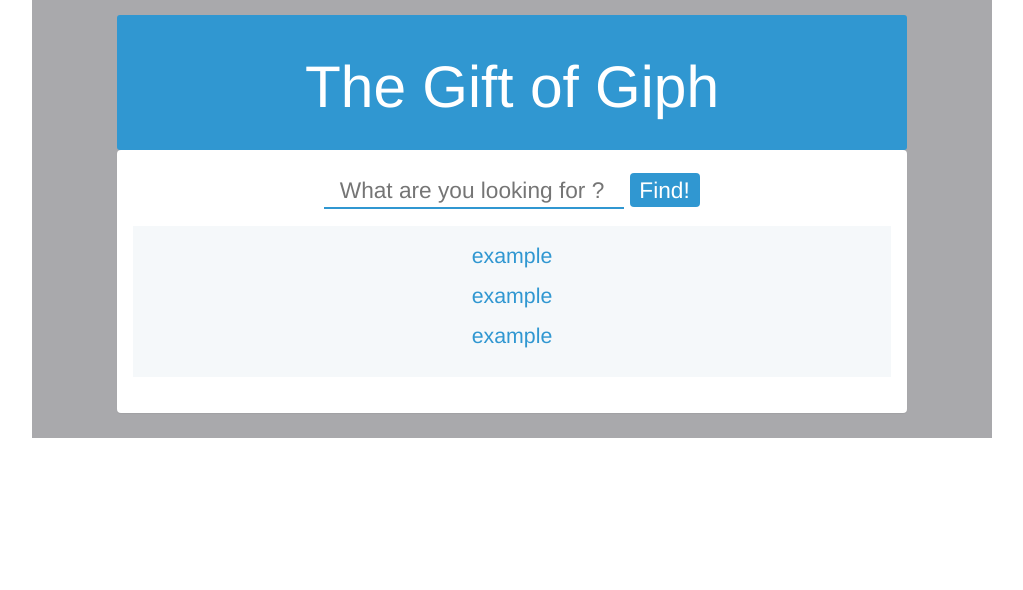
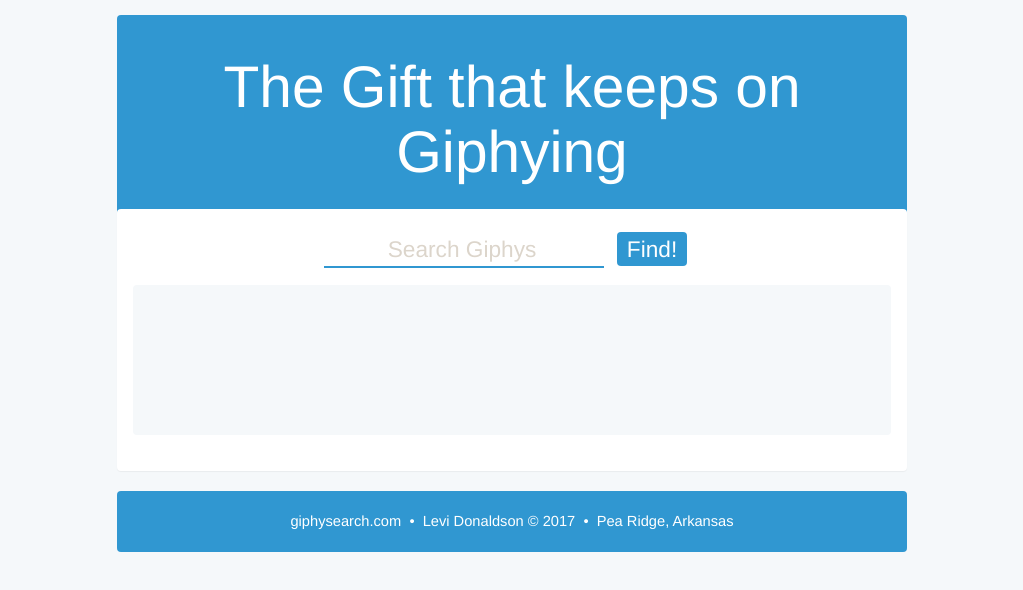
Before and after one commit to lcdonaldson/js-giphy_challenge, a plain HTML site: page index.html in a window 1280 px wide. Shown: the whole page, without its empty margins (128-1151 px from the left). Drawn offline with nearby package versions, Linux system fonts and the light colour scheme.

Commit message:
giphy api search added

```diff
--- a/index.html
+++ b/index.html
@@ -23,28 +23,28 @@
     <div class="container-fluid wrapper">
         <div class="row">
             <header class="hero col-xs-12">
-                <h1>The Gift of Giph</h1>
+                <h1>The Gift that keeps on Giphying</h1>
             </header>
 
             <div class="panel col-xs-12">
                 <form action="">
                     <div class="media-object">
                         <div id="search">
-                            <input type="search" id="name" name="user_name" placeholder="What are you looking for ?">
+                            <input type="search" id="name" name="user_name" placeholder="Search Giphys">
                         </div>
                         <div id="submit" class="button">
                             <button type="submit">Find!</button>
                         </div>
                     </div>
                 </form>
-                <div class="content">
-                    <p>example</p>
-                    <p>example</p>
-                    <p>example</p>
+                <div id="results" class="content">
                 </div>
             </div>
+
+            <footer class="dev_info col-xs-12">
+                <p class="linear">giphysearch.com <span>&nbsp</span>•<span>&nbsp</span> Levi Donaldson © 2017 <span>&nbsp</span>•<span>&nbsp</span> Pea Ridge, Arkansas</p>
+            </footer>
         </div>
     </div>
-
 </body>
 </html>
--- a/main.js
+++ b/main.js
@@ -1,6 +1,43 @@
 $(document).ready(function (){
-    $("#name").on("change", function(event){
+    $("button").on("click", function(event){
         event.preventDefault();
-        console.log('hey');
+
+        var xhr = $.get("http://api.giphy.com/v1/gifs/search?q=ryan+gosling&api_key=dc6zaTOxFJmzC&limit=5");
+        // var img = $('<img/>', {src: xhr + '.png'});
+        // img.appendTo('.content');
+
+        xhr.done(function(data) {
+            // $('<p>' +  xhr + '</p>').appendTo('.content');
+            console.log(data);
+            var data = data.data[0].images.original.url;
+            // var result = drawImage(data);
+            document.getElementById("results").innerHTML = data;
+
+        });
+
+
+        // var written = $("#name").val();
+        // $('<p>' +  written + '</p>').appendTo('.content');
+
+
+
+        // var api = "http://api.giphy.com/v1/gifs/search?";
+        // var apiKey = "&api_key=dc6zaTOxFJmzC";
+        // var query = "&q=ryan+gosling";
+
+        // function setup() {
+        //     noCanvas();
+        //     var url = api + apiKey + query;
+        //     loadJSON(url, gotData);
+        // };
+
+        // function gotData(data) {
+        //     println(data.data[0].images.original.url)
+        // };
+
+
     });
-})
+
+
+
+});
--- a/styles.css
+++ b/styles.css
@@ -10,15 +10,20 @@
    box-sizing: inherit;
    color: inherit;
 }
+
 /************************************/
 
 
 /*********** Defaults *************/
-.hero {
+body {
+    background-color: #F5F8FA;
+}
+
+header {
     text-align: center;
-    background-color: #3097D1;
     padding: 20px 0;
-    border-radius: 3px;
+    border-radius: 4px;
+    margin-bottom: -5px;
 }
 
 form {
@@ -35,9 +40,20 @@
     color: #3097D1;
 }
 
-/*::-webkit-input-placeholder {
-    color: #C8C8C8;
-}*/
+input[placeholder] {
+    font-weight: 400;
+}
+
+::-webkit-input-placeholder {
+    color: #dcd5cb;
+    /*color: #f5f8fa;*/
+}
+
+footer {
+    text-align: center;
+    padding: 20px 0;
+    border-radius: 3px;
+}
 /************************************/
 
 
@@ -45,7 +61,6 @@
 .wrapper {
     display: flex;
     flex-direction: column;
-    background-color: orange;
     max-width: 960px;
     padding-top: 10px;
 }
@@ -59,15 +74,14 @@
 .panel {
     flex: 1;
     overflow: auto;
-    /*background-color: green;*/
     text-align: center;
     padding: 15px 0 20px 0;
+    /*margin-bottom: -10px;*/
 }
 
 .media-object {
     width: 400px;
     height: 30px;
-    /*background-color: pink;*/
     margin: 0 auto;
     padding: 2px;
 }
@@ -83,35 +97,39 @@
 
 .content {
     background-color: #F5F8FA;
-    /*background-color: #3097D1;*/
     padding: 15px;
     margin: 15px;
+    min-height: 150px;
+    border-radius: 4px;
 }
 
 .content p {
     font-size: 16pt;
     color: #3097D1;
 }
+
+.linear {
+  margin: 0 auto;
+}
 /************************************/
 
+
 /************ Component Styling *************/
+.hero {
+    background-color: #3097D1;
+}
+
 .hero > h1 {
     font-size: 44pt;
     color: #FFF;
 }
 
-.container-fluid {
-    /*background-color: #F5F8FA;*/
-    background-color: #A9A9AC;
-}
-
 .media-object input {
-    width: 300px;
+    width: 280px;
     border: none;
     border-bottom: 2px solid #3097D1;
     text-align: center;
     font-size: 17pt;
-    /*font-weight: 400;*/
 }
 
 .media-object button {
@@ -119,8 +137,14 @@
     border: none;
     border-radius: 4px;
     background-color: #3097D1;
-    margin-left: 5px;
     font-size: 17pt;
     color: #FFF;
 }
+
+.dev_info {
+    background-color: #3097D1;
+    border-radius: 4px;
+    font-size: 11pt;
+    color: #FFF;
+}
 /************************************/
```
